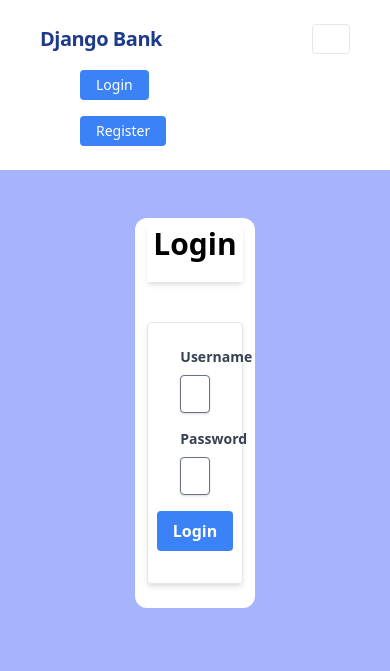
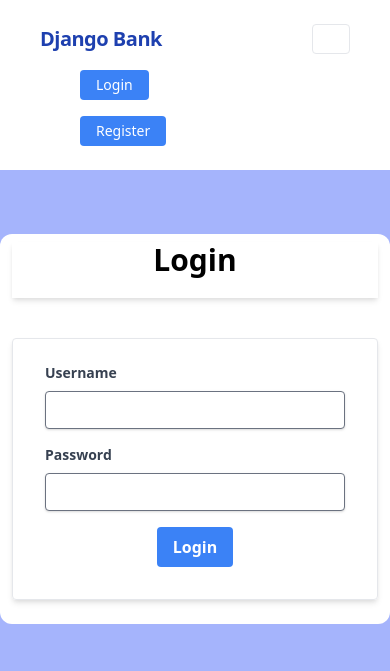
Before and after one commit to junaaid96/django_bank-mvt, a Django app: page /accounts/login/ in a window 390 px wide. Shown: the top 671 px of the page. Run offline with Django 4.2, Linux system fonts and the light colour scheme; some libraries are stand-ins or nearby versions.

Commit message:
updates v1.5

```diff
--- a/accounts/forms.py
+++ b/accounts/forms.py
@@ -61,9 +61,11 @@ class UserRegistrationForm(UserCreationForm):
 
             return customer
 
+    # Here we use the init method to add a class attribute to all fields for styling. We can also use the django-widget-tweaks package to add or modify HTML attributes and CSS classes of the fields in the template. The init method is a special method that is automatically invoked when an object is created from a class. It allows the class to initialize the attributes of the object. That means it sets the initial state of the object that is created from the class.
     def __init__(self, *args, **kwargs):
         super().__init__(*args, **kwargs)
 
+        # here add class to all fields for styling
         for field in self.fields:
             # self.fields[field].widget.attrs['required'] = True
             self.fields[field].widget.attrs.update({
--- a/accounts/templates/accounts/user_login.html
+++ b/accounts/templates/accounts/user_login.html
@@ -2,15 +2,15 @@
 {% block content %}
 
 {% if form.non_field_errors %} {% for error in form.non_field_errors %}
-<div class="bg-red-100 border border-red-400 text-red-700 px-4 py-3 rounded relative mt-2" role="alert">
+<div class="bg-red-100 border border-red-400 text-red-700 px-4 py-3 rounded relative mt-2 w-9/12 m-auto" role="alert">
     <p class="font-bold">Error!</p>
     <p class="block sm:inline">{{ error }}</p>
 </div>
 {% endfor %} {% endif %}
 
-<div class="grid grid-cols-3 gap-4">
+<div class="grid lg:grid-cols-3 gap-4">
     <div></div>
-    <div class="py-2 px-3 rounded-xl bg-white mt-12">
+    <div class="py-2 px-3 rounded-xl bg-white my-12">
         <h1 class="font-bold text-3xl text-center pb-5 shadow-md">Login</h1>
         <div class="w-full mt-10">
             <form method="post" class="shadow-md border border-gray-200 rounded px-8 pt-6 pb-8 mb-4">
--- a/core/templates/navbar.html
+++ b/core/templates/navbar.html
@@ -1,6 +1,7 @@
 <nav class="flex items-center justify-between flex-wrap bg-white p-6 px-10">
     <div class="flex items-center flex-shrink-0 text-white mr-6">
-        <span class="font-semibold text-xl tracking-tight text-blue-900"><a href="{% url 'home' %}">Django Bank</a></span>
+        <span class="font-semibold text-xl tracking-tight text-blue-800"><a href="{% url 'home' %}">Django
+                Bank</a></span>
     </div>
     <div class="block lg:hidden">
         <button
@@ -15,30 +16,30 @@
     <div class="w-full block flex-grow lg:flex lg:items-center lg:w-auto px-10">
         {% if request.user.is_authenticated %}
         <div class="text-md lg:flex-grow">
-            <a href="{% url 'transaction_report' %}"
-                class="block mt-4 lg:inline-block lg:mt-0 text-blue-900 hover:text-red-900 hover:font-black mr-4">
+            <a href=""
+                class="block mt-4 lg:inline-block lg:mt-0 text-blue-500 hover:text-blue-800 hover:font-black mr-4">
                 Report
             </a>
-            <a href="{% url 'deposit_money' %}"
-                class="block mt-4 lg:inline-block lg:mt-0 text-blue-900 hover:text-red-900 hover:font-black mr-4">
+            <a href=""
+                class="block mt-4 lg:inline-block lg:mt-0 text-blue-500 hover:text-blue-800 hover:font-black mr-4">
                 Deposit
             </a>
-            <a href="{% url 'withdraw_money' %}"
-                class="block mt-4 lg:inline-block lg:mt-0 text-blue-900 hover:text-red-900 hover:font-black mr-4">
+            <a href=""
+                class="block mt-4 lg:inline-block lg:mt-0 text-blue-500 hover:text-blue-800 hover:font-black mr-4">
                 Withdraw
             </a>
-            <a href="{% url 'loan_request' %}"
-                class="block mt-4 lg:inline-block lg:mt-0 text-blue-900 hover:text-red-900 hover:font-black mr-4">
+            <a href=""
+                class="block mt-4 lg:inline-block lg:mt-0 text-blue-500 hover:text-blue-800 hover:font-black mr-4">
                 Loan Request
             </a>
         </div>
         <div class="flex w-auto">
-            <div class="text-blue-900 my-auto font-black px-5">Welcome, {{ request.user.first_name }} (balance:
+            <div class="text-blue-800 my-auto font-black px-5">Welcome, {{request.user.first_name}} (balance:
                 {{request.user.account.balance}})</div>
-            <a href="{% url 'profile' %}"
-                class="mx-2 inline-block font-medium text-sm px-4 py-2 leading-none bg-blue-900 rounded text-white border-white hover:border-transparent hover:text-dark hover:bg-red-700 mt-4 lg:mt-0">Profile</a>
+            <a href=""
+                class="mx-2 inline-block font-medium text-sm px-4 py-2 leading-none bg-blue-500 rounded text-white border-white hover:border-transparent hover:text-dark hover:bg-blue-800 mt-4 lg:mt-0">Profile</a>
             <a href="{% url 'logout' %}"
-                class="mx-2 inline-block font-medium text-sm px-4 py-2 leading-none bg-blue-900 rounded text-white border-white hover:border-transparent hover:text-dark hover:bg-red-700 mt-4 lg:mt-0">Logout</a>
+                class="mx-2 inline-block font-medium text-sm px-4 py-2 leading-none bg-blue-500 rounded text-white border-white hover:border-transparent hover:text-dark hover:bg-blue-800 mt-4 lg:mt-0">Logout</a>
         </div>
         {% else %}
         <div class="text-md lg:flex-grow"></div>
```
Also changed, not shown: db.sqlite3.
